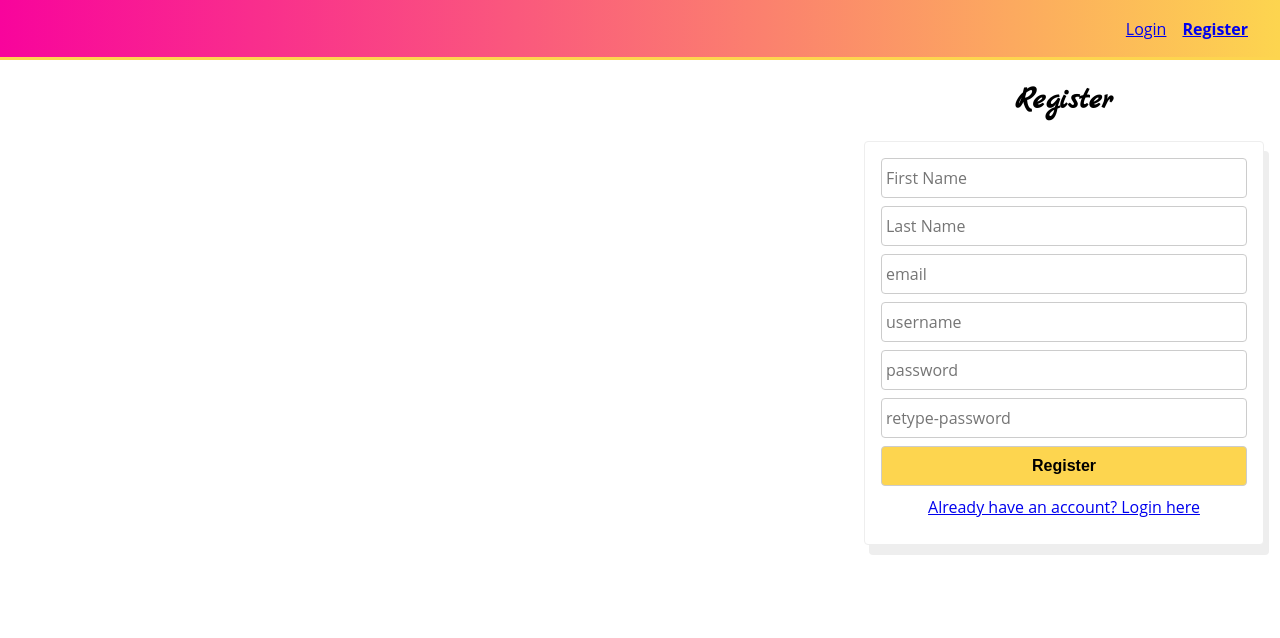
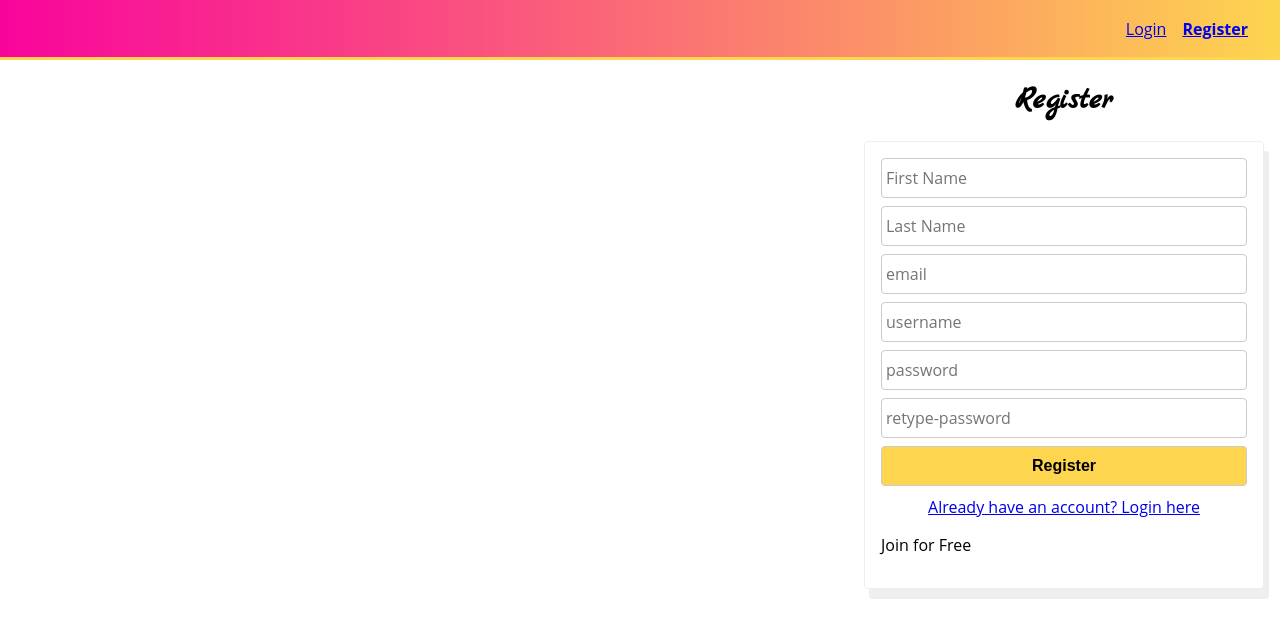
Before and after one commit to katturumanish/WebApplication_practise, a React (Create React App) app in the folder Frontend/: page /register in a window 1280 px wide. Shown: the top 638 px of the page. Built offline with nearby package versions, Linux system fonts and the light colour scheme.

Commit message:
Check commit

```diff
--- a/Frontend/src/components/Pages/Register.js
+++ b/Frontend/src/components/Pages/Register.js
@@ -134,6 +134,7 @@ export default class Register extends Component{
                 Already have an account? Login here
                 </Link>
              </div>
+             <p>Join for Free</p>
             </>
             }
           </Form>
```
